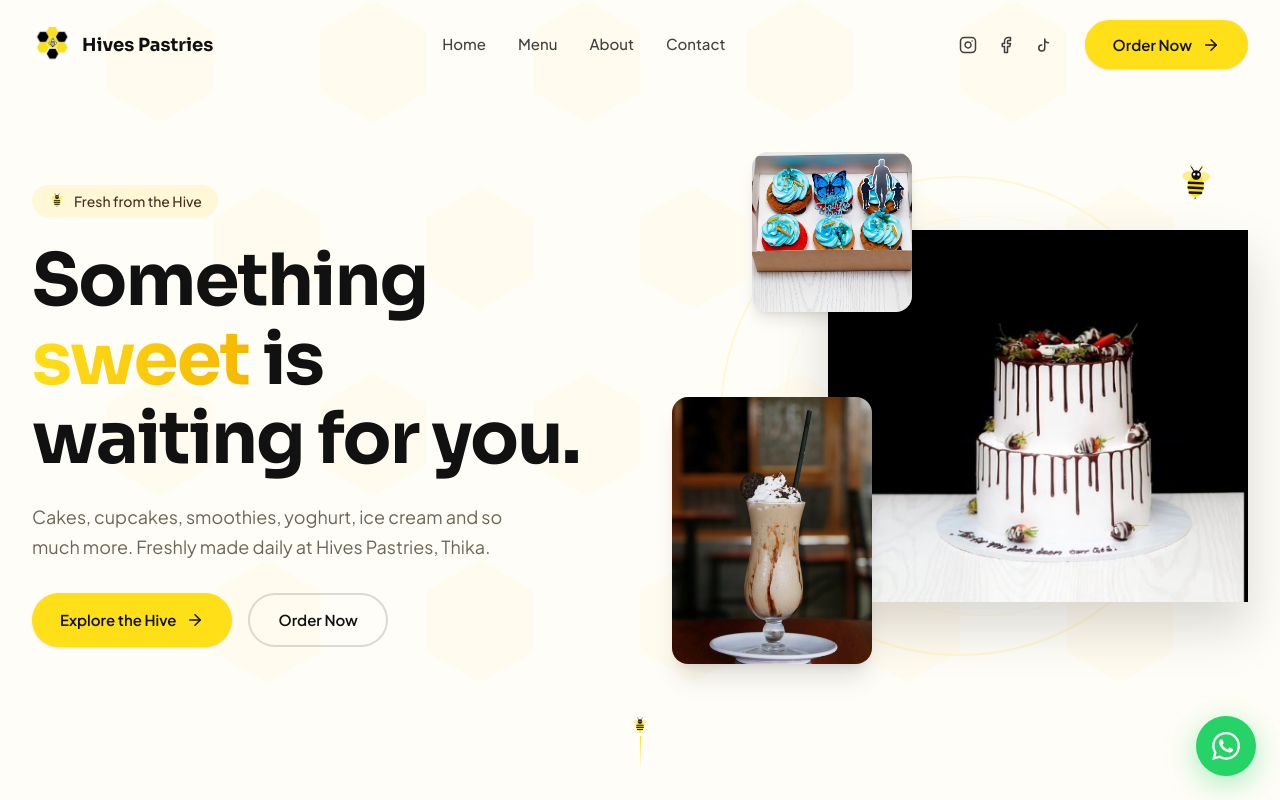
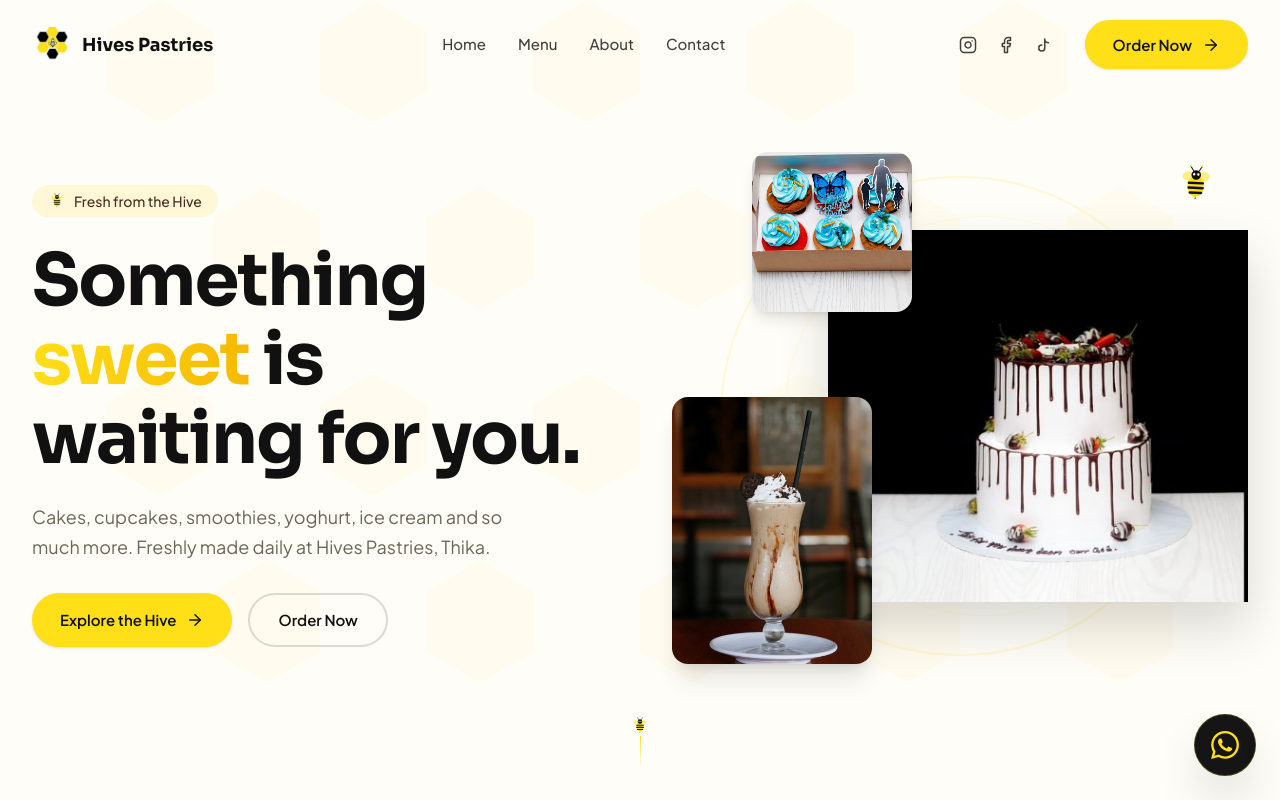
Before and after one commit to Erick-dev-087/Hives_Website, a Next.js app in the folder hives-app/: page / in a window 1280 px wide. Shown: the top 800 px of the page. Built offline with nearby package versions, Linux system fonts and the light colour scheme.

Commit message:
Revert WhatsApp CTA colors to brand colors

```diff
--- a/hives-app/src/components/ui/FloatingWhatsAppCTA.tsx
+++ b/hives-app/src/components/ui/FloatingWhatsAppCTA.tsx
@@ -25,10 +25,10 @@ export default function FloatingWhatsAppCTA() {
         href="https://wa.me/254759837429"
         target="_blank"
         rel="noopener noreferrer"
-        className="flex items-center justify-center bg-[#25D366] text-white rounded-full shadow-[0_8px_30px_rgba(37,211,102,0.4)] overflow-hidden cursor-pointer"
+        className="flex items-center justify-center bg-[#151515] text-honey rounded-full shadow-2xl border border-honey/20 overflow-hidden cursor-pointer"
         initial={{ y: 20, opacity: 0 }}
         animate={{ y: 0, opacity: 1 }}
-        whileHover={{ scale: 1.05, boxShadow: '0 12px 40px rgba(37, 211, 102, 0.6)' }}
+        whileHover={{ scale: 1.05, borderColor: 'rgba(255, 223, 24, 0.5)' }}
         whileTap={{ scale: 0.95 }}
         onMouseEnter={() => setIsHovered(true)}
         onMouseLeave={() => setIsHovered(false)}
@@ -43,7 +43,7 @@ export default function FloatingWhatsAppCTA() {
                 initial={{ width: 0, opacity: 0, marginLeft: 0 }}
                 animate={{ width: 'auto', opacity: 1, marginLeft: 12 }}
                 exit={{ width: 0, opacity: 0, marginLeft: 0 }}
-                className="font-heading font-bold text-[15px] whitespace-nowrap overflow-hidden text-white"
+                className="font-heading font-bold text-[15px] whitespace-nowrap overflow-hidden text-cream"
                 transition={{ duration: 0.3, ease: 'easeInOut' }}
               >
                 Order Now
```
